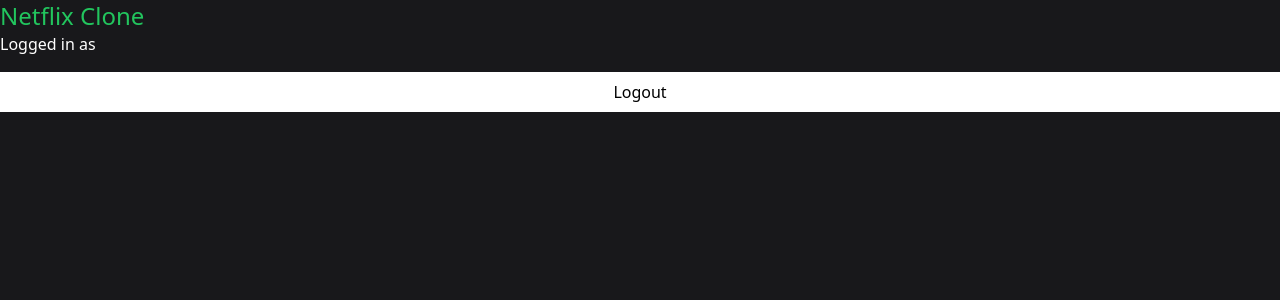
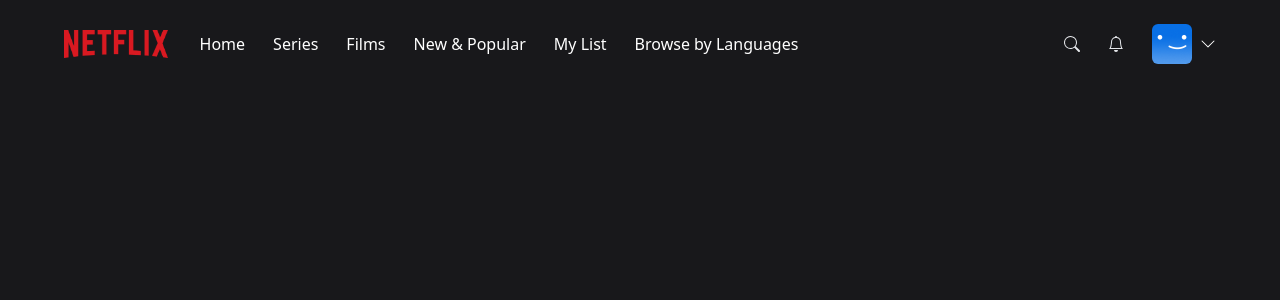
Before and after one commit to devboy2011/netflix-clone, a Next.js app: page / in a window 1280 px wide. Shown: the top 300 px of the page. Built offline with nearby package versions, Linux system fonts and the light colour scheme; no server answers; the database is empty; sample sign-in values are in the browser's storage.

Commit message:
Navbar Component

```diff
--- /dev/null
+++ b/components/AccountMenu.tsx
@@ -0,0 +1,28 @@
+import React from "react";
+import {signOut} from "next-auth/react";
+
+interface AccountMenuProps {
+    visible?: boolean;
+}
+
+const AccountMenu:React.FC<AccountMenuProps> = ({visible}) => {
+    if (!visible) {
+        return null;
+    }
+    return (
+        <div className="bg-black w-56 absolute top-14 right-0 py-5 flex flex-col border-2 border-gray-800 ">
+            <div className="flex flex-col gap-3">
+                <div className="px-3 group/item flex flex-row gap-3 items-center w-full">
+                    <img className="w-8 rounded-md " src="/images/default-blue.png" alt="" />
+                    <p className="text-white text-sm group-hover/item:underline">Username</p>
+                </div>
+                <hr className="bg-gray-600 border-0 h-px my-4"/>
+                <div onClick={() => signOut()} className="px-3 text-center text-white text-sm hover:underline">
+                    Sign out
+                </div>
+            </div>
+        </div>
+    )
+}
+
+export default AccountMenu;
--- /dev/null
+++ b/components/MobileMenu.tsx
@@ -0,0 +1,39 @@
+import React from "react";
+
+interface MobileMenuProps {
+    visible: boolean;
+}
+
+const MobileMenu:React.FC<MobileMenuProps> = ({visible}) => {
+    if (!visible) {
+        return null;
+    }
+    return (
+        <div className="bg-black w-56 absolute top-8 left-0 py-5 flex-col border-2 border-gray-888 flex">
+            <div className="flex flex-col gap-4">
+
+                <div className="px-3 text-center text-white hover:underline">
+                    Home
+                </div>
+                <div className="px-3 text-center text-white hover:underline">
+                    Series
+                </div>
+                <div className="px-3 text-center text-white hover:underline">
+                    Films
+                </div>
+                <div className="px-3 text-center text-white hover:underline">
+                    New & Popular
+                </div>
+                <div className="px-3 text-center text-white hover:underline">
+                    My list
+                </div>
+                <div className="px-3 text-center text-white hover:underline">
+                    Browse by Languages
+                </div>
+
+            </div>
+        </div>
+    )
+}
+
+export default MobileMenu;
--- /dev/null
+++ b/components/Navbar.tsx
@@ -0,0 +1,88 @@
+import NavbarItem from "./NavbarItem";
+import MobileMenu from "./MobileMenu";
+
+import {BsChevronDown, BsSearch, BsBell} from "react-icons/bs";
+import { useCallback, useEffect, useState } from "react";
+import AccountMenu from "./AccountMenu";
+
+const TOP_OFFSET = 66;
+
+const Navbar = () => {
+
+    const [showMobileMenu, setShowMobileMenu] = useState(false);
+    const [showAccountMenu, setShowAccountMenu] = useState(false);
+    const [showBackground, setShowBackground] = useState(false);
+
+    useEffect(()=> {
+        const handleScroll = () => {
+            if (window.scrollY >= TOP_OFFSET) {
+                setShowBackground(true);
+            } else {
+                setShowBackground(false);
+            }
+        }
+        window.addEventListener("scroll",handleScroll);
+
+        return ()=>{
+            window.removeEventListener("scroll", handleScroll);
+        }
+    },[])
+
+    const toggleMobileMenu = useCallback(() => {
+        setShowMobileMenu((current) => !current);
+    }, [])
+
+    const toggleAccountMenu = useCallback(() => {
+        setShowAccountMenu((current) => !current);
+    }, [])
+
+    return (
+        <nav className="w-full fixed z-40">
+            <div className={`
+                px-4 md:px-16 py-6
+                flex flex-row items-center
+                transition duration-500
+                ${showBackground?'big-zinc-900 opacity-90':''}
+
+            `}
+            >
+                <img className="h-4 lg:h-7" src="/images/logo.png" alt="" />
+
+                <div className="flex-row ml-8 gap-7 hidden lg:flex">
+                    <NavbarItem label="Home"/>
+                    <NavbarItem label="Series"/>
+                    <NavbarItem label="Films"/>
+                    <NavbarItem label="New & Popular"/>
+                    <NavbarItem label="My List"/>
+                    <NavbarItem label="Browse by Languages"/>
+                </div>
+
+                <div onClick={toggleMobileMenu} className="lg:hidden flex flex-row items-center gap-2 ml-8 cursor-pointer relative">
+                    <p className="text-white text-sm">Browse</p>
+                    <BsChevronDown className = {`text-white transition ${showMobileMenu?'rotate-180':'rotate-0'}`} />
+                    <MobileMenu visible = {showMobileMenu}/>
+                </div>
+
+                <div className="flex flex-row ml-auto gap-7 items-center">
+                    <div className="text-gray-200 hover:text-gray-300 cursor-pointer transition">
+                        <BsSearch />
+                    </div>
+                    <div className="text-gray-200 hover:text-gray-300 cursor-pointer transition">
+                        <BsBell />
+                    </div>
+
+                    <div onClick={toggleAccountMenu} className="flex flex-row items-center gap-2 cursor-pointer relative">
+                        <div className="w-6 h-6 lg:w-10 lg:h-10 rounded-md overflow-hidden">
+                            <img src="/images/default-blue.png" alt="Avatar" />
+                        </div>
+                        <BsChevronDown className = {`text-white transition ${showAccountMenu?'rotate-180':'rotate-0'}`} />
+                        <AccountMenu visible={showAccountMenu}/>
+                    </div>
+
+                </div>
+            </div>
+        </nav>
+    )
+}
+
+export default Navbar;
--- /dev/null
+++ b/components/NavbarItem.tsx
@@ -0,0 +1,17 @@
+import React from "react";
+
+interface NavbarItemProps {
+    label : string;
+}
+
+const NavbarItem:React.FC<NavbarItemProps> = ({
+    label
+}) => {
+    return(
+        <div className="text-white cursor-pointer hover:text-gray-300 transition" >
+            {label}
+        </div>
+    )
+}
+
+export default NavbarItem;
--- a/pages/index.tsx
+++ b/pages/index.tsx
@@ -1,7 +1,6 @@
+import Navbar from "@/components/Navbar";
 import { NextPageContext } from "next";
 import { getSession, signOut } from "next-auth/react";
-
-import useCurrentUser from "@/hooks/useCurrentUser";
 
 export async function getServerSideProps(context: NextPageContext) {
   const session = await getSession(context)
@@ -15,25 +14,13 @@
     }
   }
 
-  return {
-    props : {}
-  }
+  return {props : {}}
 }
 
 export default function Home() {
-  const {data : user} = useCurrentUser();
-
   return (
     <>
-      <h1 className="text-2xl text-green-500">Netflix Clone</h1>
-      <p className="text-white">Logged in as {user?.name}</p>
-      <button
-        onClick={() =>signOut()}
-        className="w-full h-10 bg-white mt-4"
-
-      >
-        Logout
-      </button>
+      <Navbar/>
     </>
   )
 }
```
